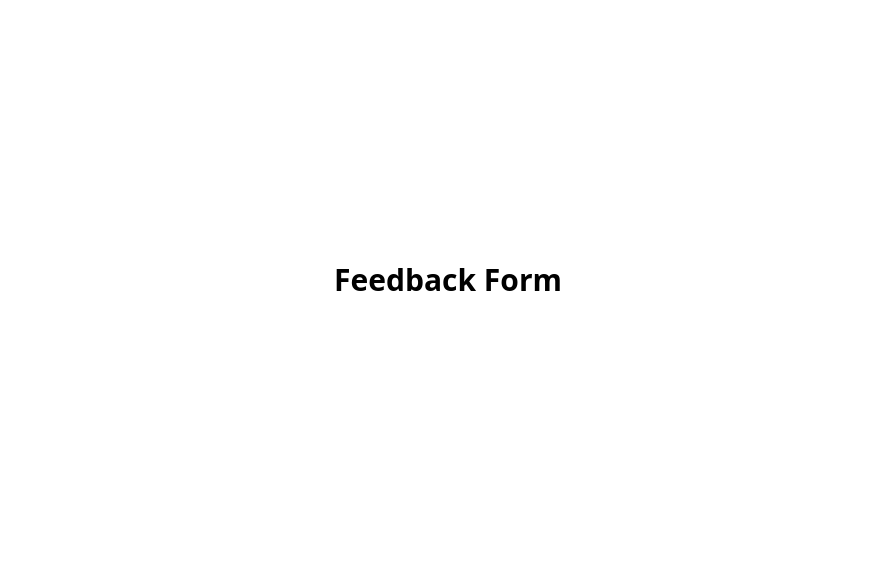
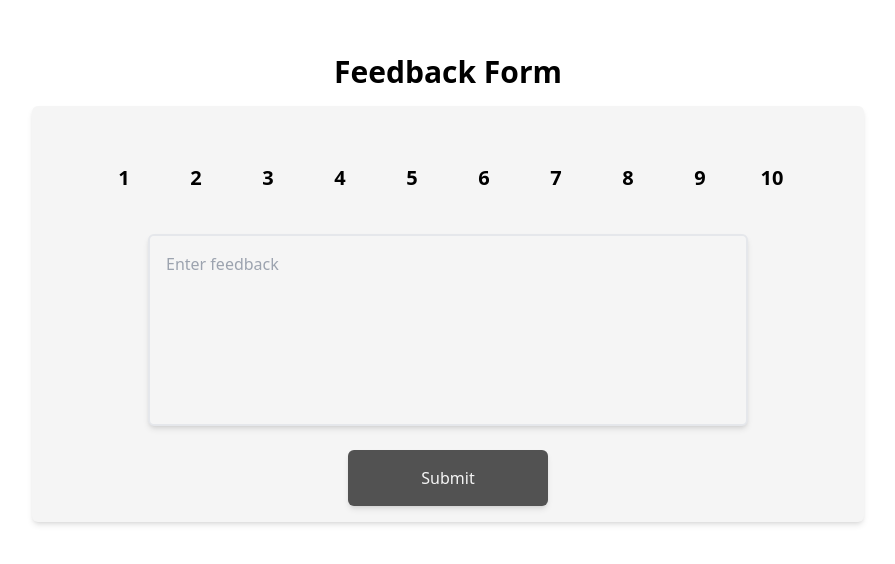
Before and after one commit to AnthonySaliba787/astra-feedback, a React (Vite) app: page /#/feedback in a window 1280 px wide. Shown: the part 120-684 px from the top of the page, without its empty margins (192-1087 px from the left). Built offline with nearby package versions, Linux system fonts and the light colour scheme; sample sign-in values are in the browser's storage.

Commit message:
Implement feedback page with styling

```diff
--- a/src/components/FeedbackForm.jsx
+++ b/src/components/FeedbackForm.jsx
@@ -1,8 +1,25 @@
+import { useState } from "react";
+import Ratings from "./Ratings";
+import InputForm from "./InputForm";
+
 function FeedbackForm() {
+  const [selectedRating, setSelectedRating] = useState(null);
+
+  const handleRatingChange = (rating) => {
+    setSelectedRating(rating);
+  };
+
   return (
     <>
-      <div className="max-w-xl min-h-screen mx-auto text-center flex flex-col justify-center items-center px-8 py-8">
+      <div className="max-w-4xl min-h-screen mx-auto text-center flex flex-col justify-center items-center px-8 py-8">
         <h1 className="text-3xl font-semibold py-4">Feedback Form</h1>
+        <div className="w-full flex flex-col justify-center items-center bg-neutral-100 shadow-md rounded-md px-4 py-4">
+          <Ratings
+            selectedRating={selectedRating}
+            handleRatingChange={handleRatingChange}
+          />
+          <InputForm />
+        </div>
       </div>
     </>
   );
--- /dev/null
+++ b/src/components/InputForm.jsx
@@ -0,0 +1,18 @@
+function InputForm() {
+  return (
+    <>
+      <div className="w-full flex flex-col justify-center items-center gap-6">
+        <textarea
+          type="text"
+          placeholder="Enter feedback"
+          className="resize-none px-4 py-4 w-3/4 h-48 bg-neutral-100 shadow-md rounded-md hover:bg-neutral-200 focus:bg-neutral-200 duration-200 break-words border-2 text-neutral-700"
+        />
+        <button className="w-1/4 font-medium py-4 bg-neutral-600 text-neutral-100 shadow-md rounded-md hover:bg-neutral-500 focus:bg-neutral-500 active:bg-neutral-400 duration-300">
+          Submit
+        </button>
+      </div>
+    </>
+  );
+}
+
+export default InputForm;
--- /dev/null
+++ b/src/components/Ratings.jsx
@@ -0,0 +1,21 @@
+function Ratings({ selectedRating, handleRatingChange }) {
+  return (
+    <div className="w-full flex flex-row justify-center items-center gap-6 flex-wrap py-8">
+      {Array.from({ length: 10 }, (_, index) => index + 1).map((rating) => (
+        <button
+          key={rating}
+          onClick={() => handleRatingChange(rating)}
+          className={`flex flex-col w-12 h-12 text-center text-xl font-bold justify-center items-center rounded-full cursor-pointer duration-200 ${
+            selectedRating === rating
+              ? "bg-neutral-700 text-white"
+              : "hover:bg-neutral-200 hover:shadow-md"
+          }`}
+        >
+          {rating}
+        </button>
+      ))}
+    </div>
+  );
+}
+
+export default Ratings;
```
